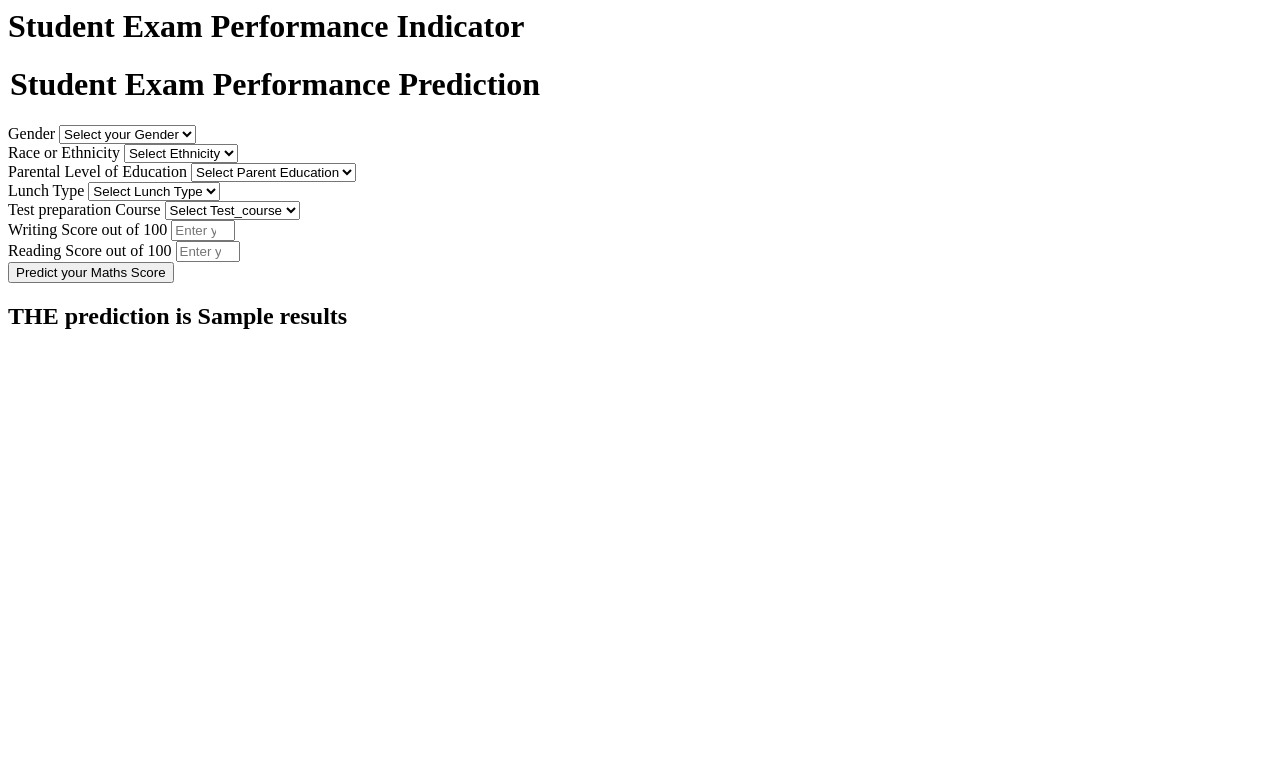
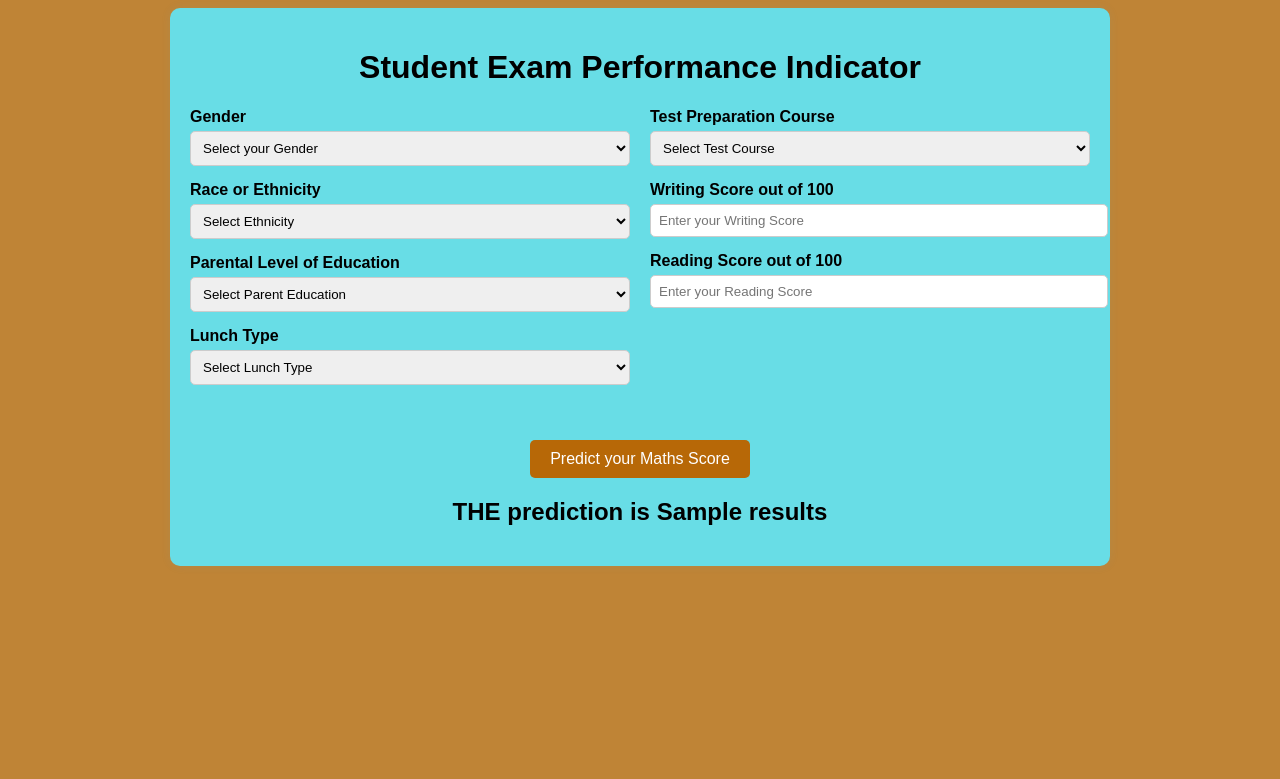
Before and after one commit to shubhamyadav-dau/mlproject, a Flask app: template templates/home.html in a window 1280 px wide. Shown: the top 779 px of the page. Run offline with Flask 3, Linux system fonts and the light colour scheme; the template is opened without the code that fills it: most values are stand-ins (such as "Sample title", 1, 10 or a date in 2020).

Commit message:
rename the file name

```diff
--- a/templates/home.html
+++ b/templates/home.html
@@ -1,111 +1,157 @@
+<!DOCTYPE html>
 <html>
+<head>
+    <title>Student Exam Performance</title>
+    <style>
+        body {
+            background-color: hsl(34, 56%, 48%); /* Light orange background */
+            font-family: Arial, sans-serif;
+        }
+
+        .login {
+            max-width: 900px;
+            margin: auto;
+            padding: 20px;
+            background-color: rgb(104, 221, 230);
+            border-radius: 10px;
+            box-shadow: 0px 0px 10px rgba(85, 179, 205, 0.1);
+        }
+
+        h1, h2 {
+            text-align: center;
+        }
+
+        form {
+            display: flex;
+            flex-wrap: wrap;
+            gap: 20px;
+            justify-content: space-between;
+        }
+
+        .form-column {
+            flex: 1;
+            min-width: 300px;
+        }
+
+        .mb-3 {
+            margin-bottom: 15px;
+        }
+
+        .form-label {
+            display: block;
+            margin-bottom: 5px;
+            font-weight: bold;
+        }
+
+        .form-control {
+            width: 100%;
+            padding: 8px;
+            border-radius: 5px;
+            border: 1px solid #ccc;
+        }
+
+        .btn-container {
+            width: 100%;
+            text-align: center;
+            margin-top: 20px;
+        }
+
+        .btn {
+            padding: 10px 20px;
+            font-size: 16px;
+            border: none;
+            border-radius: 5px;
+            background-color: #b76807;
+            color: white;
+            cursor: pointer;
+        }
+
+        .btn:hover {
+            background-color: #e6830f;
+        }
+    </style>
+</head>
 <body>
     <div class="login">
         <h1>Student Exam Performance Indicator</h1>
+        <form action="{{ url_for('predict_datapoint') }}" method="post">
+            <!-- <legend><h2>Student Exam Performance Prediction</h2></legend> -->
 
-       <form action="{{ url_for('predict_datapoint')}}" method="post">
-        <h1>
-            <legend>Student Exam Performance Prediction</legend>
-        </h1>
+            <!-- Left Column -->
+            <div class="form-column">
                 <div class="mb-3">
                     <label class="form-label">Gender</label>
-            <select class="form-control" name="gender" placeholder="Enter you Gender" required>
+                    <select class="form-control" name="gender" required>
                         <option class="placeholder" selected disabled value="">Select your Gender</option>
-                <option value="male">
-                    Male
-                </option>
-                <option value="female">
-                    Female
-                </option>
+                        <option value="male">Male</option>
+                        <option value="female">Female</option>
                     </select>
                 </div>
+
                 <div class="mb-3">
                     <label class="form-label">Race or Ethnicity</label>
-            <select class="form-control" name="ethnicity" placeholder="Enter you ethnicity" required>
+                    <select class="form-control" name="ethnicity" required>
                         <option class="placeholder" selected disabled value="">Select Ethnicity</option>
-                <option value="group A">
-                    Group A
-                </option>
-                <option value="group B">
-                    Group B
-                </option>
-                <option value="group C">
-                    Group C
-                </option>
-                <option value="group D">
-                    Group D
-                </option>
-                <option value="group E">
-                    Group E
-                </option>
+                        <option value="group A">Group A</option>
+                        <option value="group B">Group B</option>
+                        <option value="group C">Group C</option>
+                        <option value="group D">Group D</option>
+                        <option value="group E">Group E</option>
                     </select>
                 </div>
+
                 <div class="mb-3">
                     <label class="form-label">Parental Level of Education</label>
-            <select class="form-control" name="parental_level_of_education"
-                placeholder="Enter you Parent Education" required>
+                    <select class="form-control" name="parental_level_of_education" required>
                         <option class="placeholder" selected disabled value="">Select Parent Education</option>
-                <option value="associate's degree">
-                    associate's degree
-                </option>
-                <option value="bachelor's degree">
-                    bachelor's degree
-                </option>
-                <option value="high school">
-                    high school
-                </option>
-                <option value="master's degree">
-                    master's degree
-                </option>
-                <option value="some college">
-                    some college
-                </option>
-                <option value="some high school">
-                    some high school
-                </option>
+                        <option value="associate's degree">associate's degree</option>
+                        <option value="bachelor's degree">bachelor's degree</option>
+                        <option value="high school">high school</option>
+                        <option value="master's degree">master's degree</option>
+                        <option value="some college">some college</option>
+                        <option value="some high school">some high school</option>
                     </select>
                 </div>
+
                 <div class="mb-3">
                     <label class="form-label">Lunch Type</label>
-            <select class="form-control" name="lunch" placeholder="Enter you Lunch" required>
+                    <select class="form-control" name="lunch" required>
                         <option class="placeholder" selected disabled value="">Select Lunch Type</option>
-                <option value="free/reduced">
-                    free/reduced
-                </option>
-                <option value="standard">
-                    standard
-                </option>
+                        <option value="free/reduced">free/reduced</option>
+                        <option value="standard">standard</option>
                     </select>
                 </div>
+            </div>
+
+            <!-- Right Column -->
+            <div class="form-column">
                 <div class="mb-3">
-            <label class="form-label">Test preparation Course</label>
-            <select class="form-control" name="test_preparation_course" placeholder="Enter you Course"
-                required>
-                <option class="placeholder" selected disabled value="">Select Test_course</option>
-                <option value="none">
-                    None
-                </option>
-                <option value="completed">
-                    Completed
-                </option>
+                    <label class="form-label">Test Preparation Course</label>
+                    <select class="form-control" name="test_preparation_course" required>
+                        <option class="placeholder" selected disabled value="">Select Test Course</option>
+                        <option value="none">None</option>
+                        <option value="completed">Completed</option>
                     </select>
                 </div>
+
                 <div class="mb-3">
                     <label class="form-label">Writing Score out of 100</label>
-            <input class="form-control" type="number" name="reading_score"
-                placeholder="Enter your Reading score" min='0' max='100' />
+                    <input class="form-control" type="number" name="writing_score" placeholder="Enter your Writing Score" min="0" max="100" required />
                 </div>
+
                 <div class="mb-3">
                     <label class="form-label">Reading Score out of 100</label>
-            <input class="form-control" type="number" name="writing_score"
-                placeholder="Enter your Reading Score" min='0' max='100' />
+                    <input class="form-control" type="number" name="reading_score" placeholder="Enter your Reading Score" min="0" max="100" required />
                 </div>
-        <div class="mb-3">
-            <input class="btn btn-primary" type="submit" value="Predict your Maths Score" required />
+            </div>
+
+            <!-- Button Centered -->
+            <div class="btn-container">
+                <input class="btn" type="submit" value="Predict your Maths Score" />
             </div>
         </form>
-    <h2>
-       THE  prediction is {{results}}
-    </h2>
-   <body>
+
+        <h2>THE prediction is {{results}}</h2>
+    </div>
+</body>
 </html>
```
Also changed, not shown: 1 other file. Lines whose indentation alone changed are shown as unchanged.
